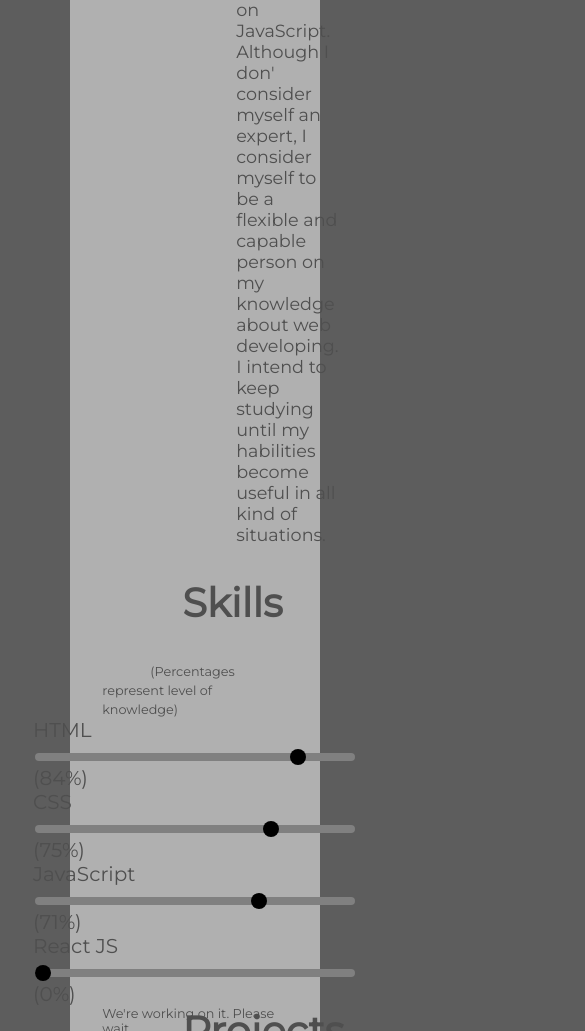
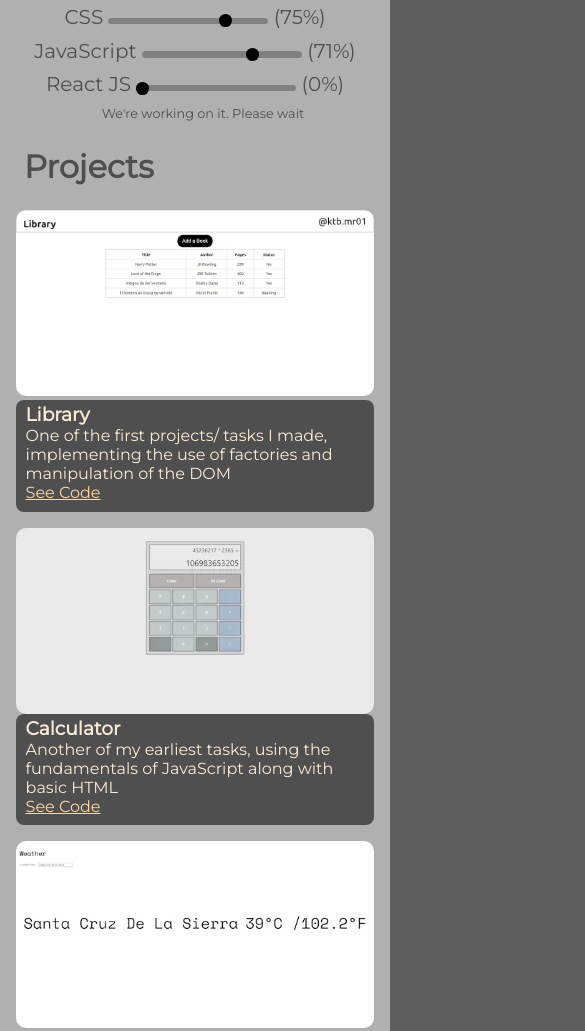
Before and after one commit to BilyMR/Portfolio, a plain HTML site: page index.html in a window 390 px wide. Shown: the part 556-1587 px from the top of the page, 585 px wide, since content can reach past the window. Drawn offline with Linux system fonts and the light colour scheme; a script that the page names is missing.

Commit message:
Add images and cellphone query styles

```diff
--- a/index.html
+++ b/index.html
@@ -15,16 +15,6 @@
 <body>
   <header>
     <h1>Bily. MR</h1>
-    <div class="toggle_container">
-      <div class="lang_button">
-        <span>ENG</span>
-        <label class="switch">
-          <input type="checkbox">
-          <span class="slider round"></span>
-        </label>
-        <span>SPA</span>
-      </div>
-    </div>
   </header>
   <main>
     <div class="about_section">
@@ -57,7 +47,7 @@
         <input type="range" id="react_range" value="0" disabled>
         <span>(0%)</span>
       </div>
-      <span style="font-size: .8rem;">We're working on it. Please wait</span>
+      <span class="parenthesis" style="font-size: .8rem;">We're working on it. Please wait</span>
     </div>
     <h2 class="titles">Projects</h2>
     <div class="projects_section">
--- a/styles/main.css
+++ b/styles/main.css
@@ -1,15 +1,13 @@
 body {
   font-family: 'Montserrat', sans-serif;
   background-color: #5d5d5d;
-  margin-left: 18%;
-  margin-right: 18%;
   color: #4f4f4f;
 }
 
 main {
   background-color: #b0b0b0;
   margin-top: 7vh;
-  padding: 2rem;
+  padding: 2rem 18%;
 }
 
 .about_section {
@@ -132,3 +130,95 @@ input[type="range"]::-webkit-slider-thumb {
 .projects_section a:hover {
   text-decoration: underline;
 }
+
+@media (max-width: 450px) {
+
+  *,
+  *::before,
+  *::after {
+    margin: 0;
+    padding: 0;
+    box-sizing: border-box;
+  }
+
+  main {
+    margin: 0;
+    padding: 4rem .5rem 0 .5rem;
+  }
+
+  .about_section {
+    height: 45vh;
+    display: flex;
+    flex-direction: column;
+  }
+
+  .about_section section {
+    width: 98%;
+  }
+
+  .about_section h2 {
+    font-size: 1.5rem;
+  }
+
+  .about_section p {
+    font-size: .9rem;
+  }
+
+  .skills_section {
+    height: 20vh;
+  }
+
+  .titles {
+    font-size: 2rem;
+    margin-left: 1rem;
+  }
+
+  .parenthesis {
+    margin-left: 1rem;
+  }
+
+  input[type="range"] {
+    width: 10rem;
+  }
+
+  input[type="range"]::-webkit-slider-runnable-track {
+    height: .4rem;
+  }
+
+  input[type="range"]::-webkit-slider-thumb {
+    width: .8rem;
+    height: .8rem;
+  }
+
+  .projects_section {
+    padding: .5rem;
+  }
+
+  .projects_section img {
+    width: 100%;
+  }
+
+  .preview {
+    margin-top: 1rem;
+    margin-bottom: 1rem;
+  }
+
+  .project_info {
+    position: relative;
+    width: 100%;
+    bottom: 0;
+    right: 0;
+  }
+
+  .info_reves {
+    position: relative;
+    width: 100%;
+    bottom: 0;
+    left: 0;
+  }
+
+  .preview_reves {
+    display: flex;
+    flex-direction: column-reverse;
+  }
+}
```
Also changed, not shown: images/Jirou_Horikoshi.jpg (added), images/calc.webp (added), images/github.png (added), images/instagram.png (added), images/library.webp (added), images/weather.webp (added), index.js (added).
